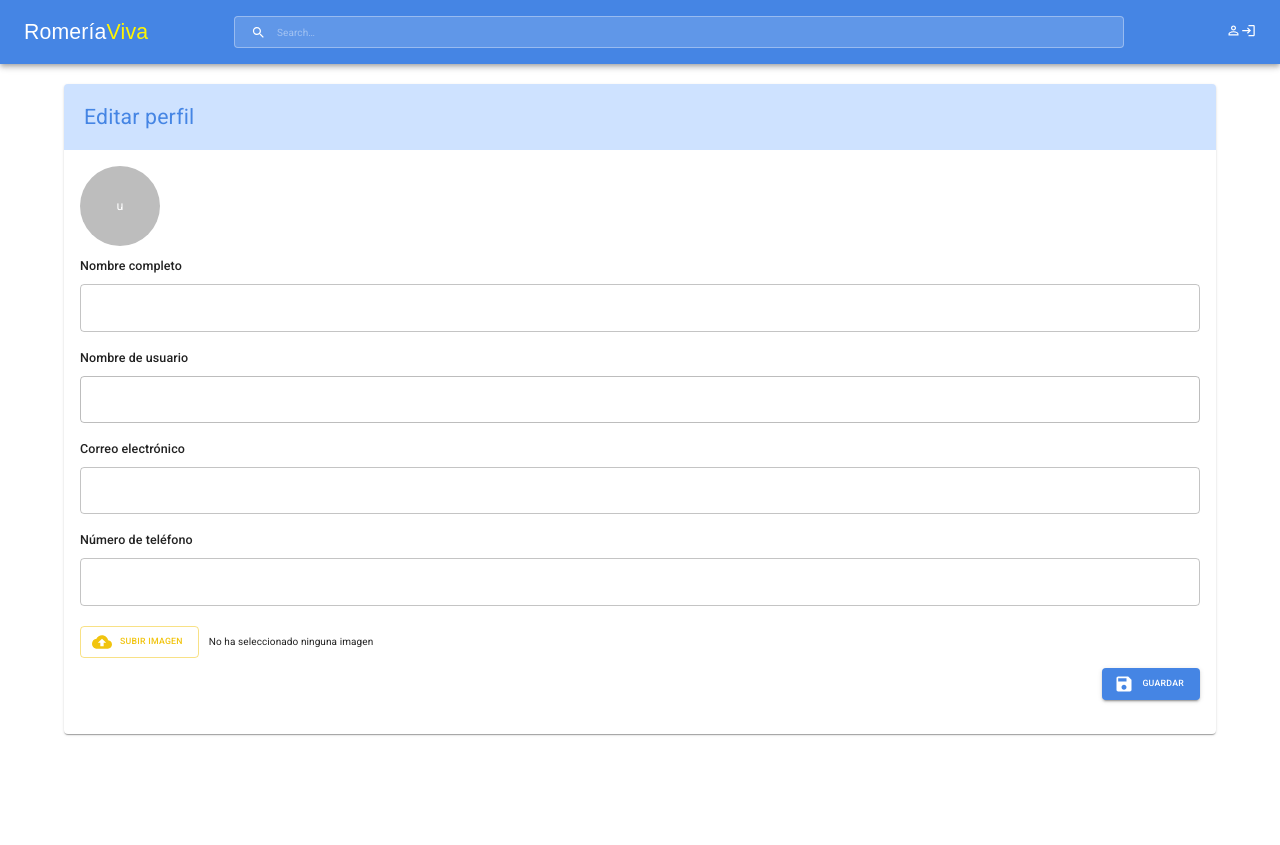
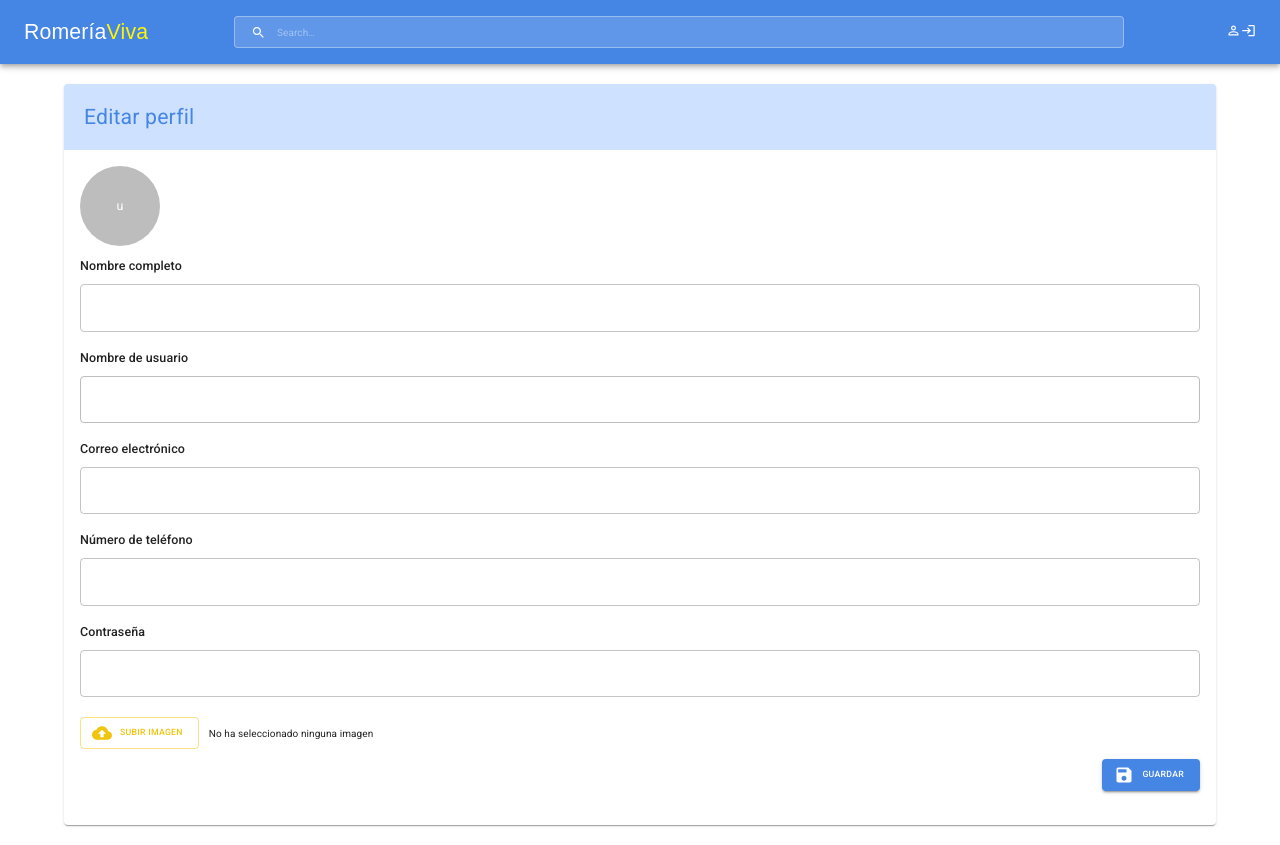
Before and after one commit to heyyaitsl/vivaromeria-frontend, a React (Vite) app: page /profile in a window 1280 px wide. Before the commit the page ends 800 px from the top, so only its background shows below. Built offline with nearby package versions, Linux system fonts and the light colour scheme; no server answers; a web font is replaced by a local one.

Commit message:
few changes

```diff
--- a/src/common/menu/LoggedBar.jsx
+++ b/src/common/menu/LoggedBar.jsx
@@ -57,7 +57,7 @@ export function LoggedBar() {
     >
       {role === 'ROLE_FLOATS' &&(<Link to="/manage-floats"><MenuItem onClick={handleMenuClose}><DirectionsBusOutlined/><p>Mis carrozas</p></MenuItem></Link>)}
       <Link to="/myTickets"><MenuItem onClick={handleMenuClose}><ConfirmationNumberOutlined/><p>Mis entradas</p></MenuItem></Link>
-      <MenuItem onClick={handleMenuClose}><SettingsOutlined/><p>Configuración</p></MenuItem>
+      <Link to="/profile"><MenuItem onClick={handleMenuClose}><SettingsOutlined/><p>Configuración</p></MenuItem></Link>
       <Divider sx={{margin:'0 !important', padding:'0 !important'}} component="li" />
       <MenuItem sx={{color:"#ff0000"}} onClick={logout}><LogoutOutlined/><p>Cerrar sesión</p></MenuItem>
     </Menu>
--- a/src/user/Profile.jsx
+++ b/src/user/Profile.jsx
@@ -1,9 +1,8 @@
 import { Alert, Avatar, Box, Button, Card, CardContent, Collapse, IconButton, Modal, Stack, TextField, Typography } from "@mui/material";
 import "dayjs/locale/es";
-import { Close, CloudUpload, Password, Save } from '@mui/icons-material';
+import { Close, CloudUpload, Save } from '@mui/icons-material';
 import { useEffect, useState } from 'react';
 import axios from 'axios';
-import { useNavigate, useParams } from 'react-router-dom';
 
 
 export function Profile() {
@@ -116,7 +115,10 @@ export function Profile() {
                                 <Typography variant="h6">Número de teléfono</Typography>
                                 <TextField name='phoneNumbebr' type="tel" value={formData.phoneNumber} required onChange={handleInputChange} />
                             </Stack>
-
+                            <Stack spacing={1}>
+                                <Typography variant="h6">Contraseña</Typography>
+                                <TextField name='password' type="password" value={formData.password} required onChange={handleInputChange} />
+                            </Stack>
                         </Stack>
 
                         <Box>
```
